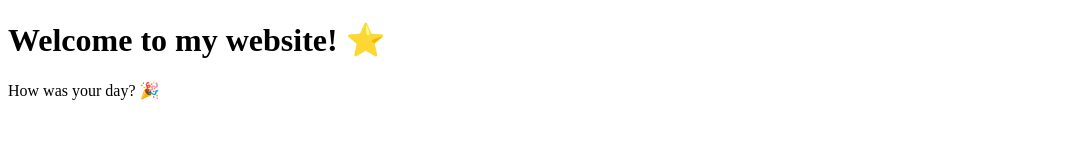
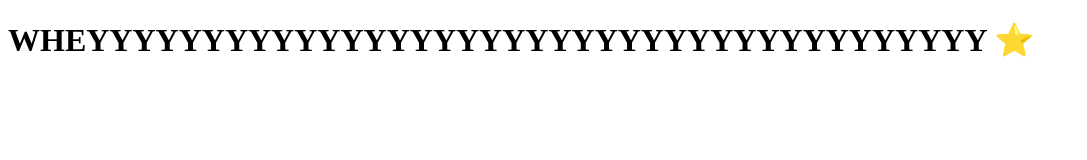
Before and after one commit to djob195/my-cool-web-site, a plain HTML site: page index.html in a window 1280 px wide. Shown: the whole page, without its empty margins (0-1087 px from the left). Drawn offline with Linux system fonts and the light colour scheme.

Commit message:
version 2

```diff
--- a/index.html
+++ b/index.html
@@ -1,10 +1,9 @@
 <!DOCTYPE html>
 <html>
    <head>
-      <title>My Cool Website</title>
+      <title>This a demo site</title>
    </head>
    <body>
-      <h1>Welcome to my website! ⭐️</h1>
-      <p>How was your day? 🎉</p>
+      <h1>WHEYYYYYYYYYYYYYYYYYYYYYYYYYYYYYYYYYYYYYYY ⭐️</h1>
    </body>
 </html>
```
